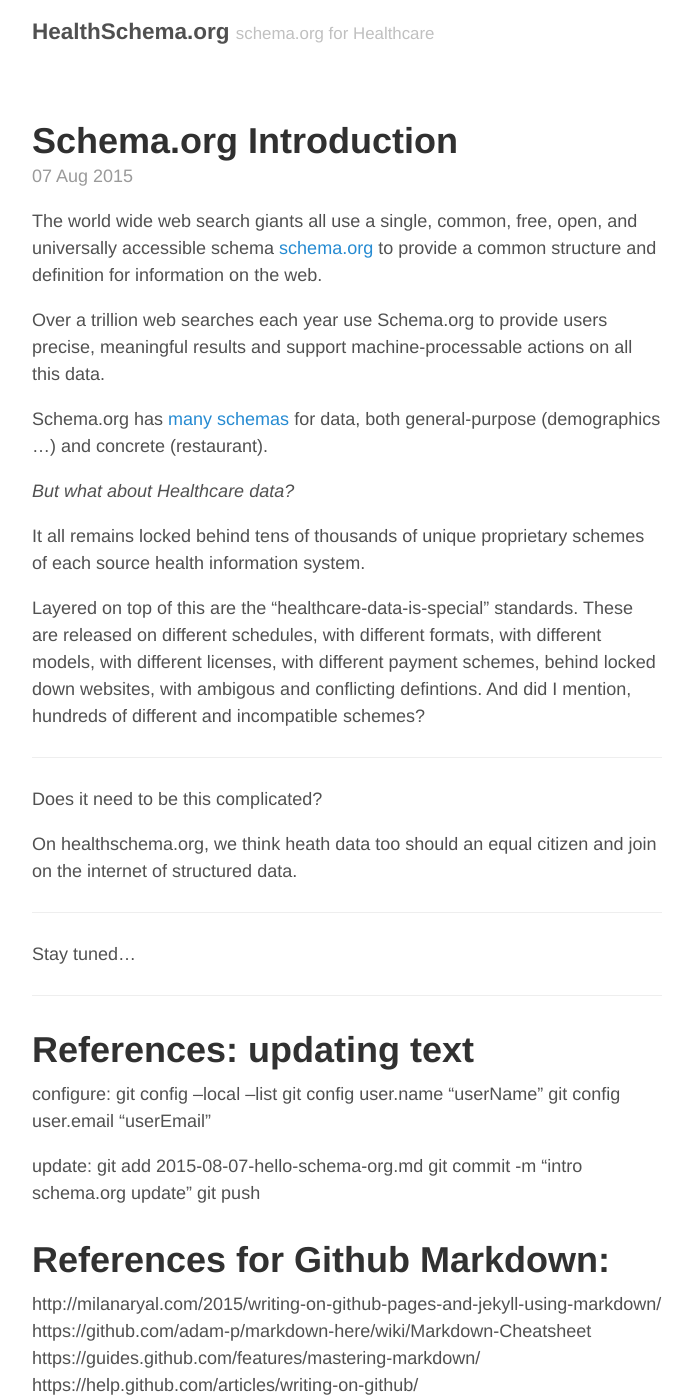
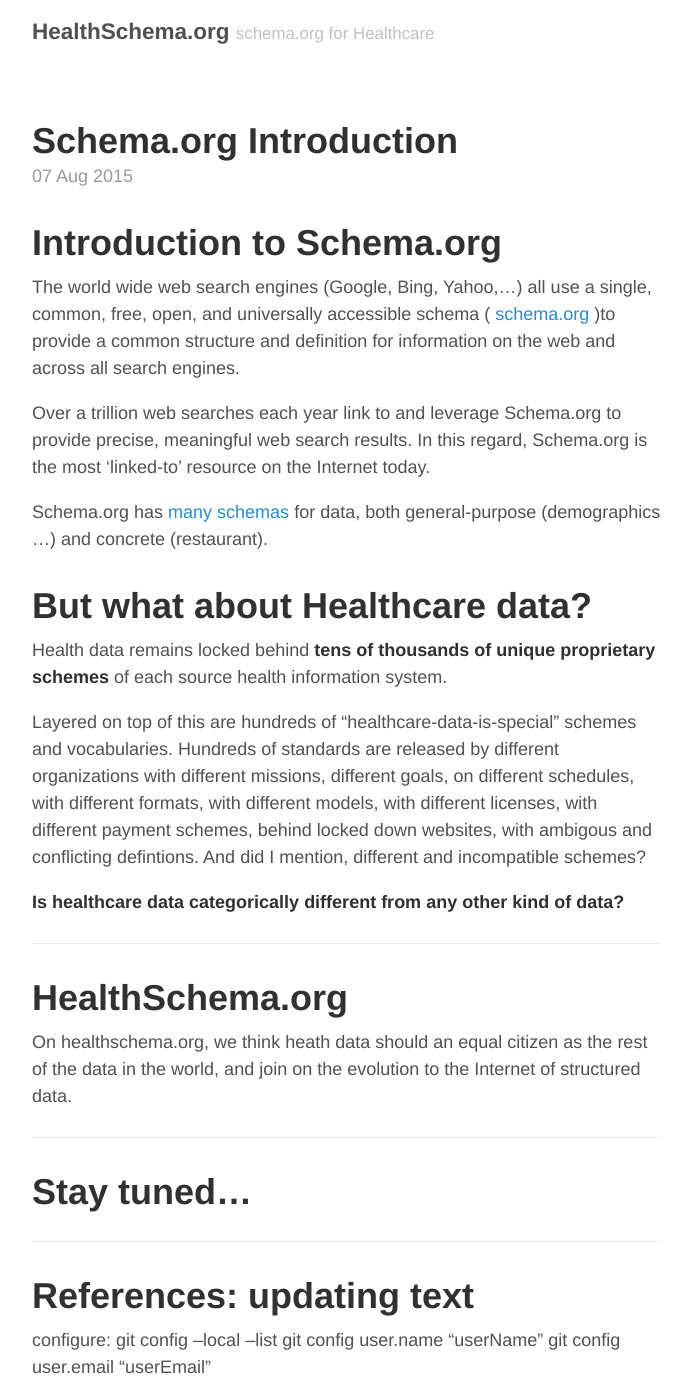
Before and after one commit to healthschema/healthschema.github.io, a Jekyll site: the page built from _posts/2015-08-07-hello-schema-org.md, in a window 1280 px wide and 1400 px high. Shown: the whole window, without its empty margins (293-986 px from the left). Built offline with Jekyll 4.4.1, drawn with Linux system fonts in a browser that asks for light colours.

Commit message:
intro schema.org update

```diff
--- a/_posts/2015-08-07-hello-schema-org.md
+++ b/_posts/2015-08-07-hello-schema-org.md
@@ -3,30 +3,36 @@
 title: Schema.org Introduction
 ---
 
-The world wide web search giants all use a single, common, free, open, and universally accessible schema [schema.org](http://schema.org/) to provide a common structure and definition for information on the web.
+#Introduction to Schema.org
+The world wide web search engines (Google, Bing, Yahoo,...) all use a single, common, free, open, and universally accessible schema ( [schema.org](http://schema.org/) )to provide a common structure and definition for information on the web and across all search engines.
 
-Over a trillion web searches each year use Schema.org to provide users precise, meaningful results and support machine-processable actions on all this data.
+Over a trillion web searches each year link to and leverage Schema.org to provide precise, meaningful web search results.  In this regard, Schema.org is the most 'linked-to' resource on the Internet today.
 
 Schema.org has [many schemas](http://schema.org/docs/schemas.html) for data, both general-purpose (demographics ...) and concrete (restaurant).
 
 
-*But what about Healthcare data?*
+#But what about Healthcare data?
 
-It all remains locked behind tens of thousands of unique proprietary schemes of each source health information system.
+Health data remains locked behind  **tens of thousands of unique proprietary schemes** of each source health information system.
 
-Layered on top of this are the "healthcare-data-is-special" standards.  These are released on different schedules, with different formats, with different models, with different licenses, with different payment schemes,  behind locked down websites, with ambigous and conflicting defintions.  And did I mention, hundreds of different and incompatible schemes?
+Layered on top of this are hundreds of "healthcare-data-is-special" schemes and vocabularies.  Hundreds of standards are released by different organizations with different missions, different goals,  on different schedules, with different formats, with different models, with different licenses, with different payment schemes,  behind locked down websites, with ambigous and conflicting defintions.  And did I mention, different and incompatible schemes?
+
+**Is healthcare data categorically different from any other kind of data?**
+
+-----
+
+#HealthSchema.org
+
+On healthschema.org, we think heath data should an equal citizen as the rest of the data in the world, and join on the evolution to the Internet of structured data.
 
 
 
 -----
-
-Does it need to be this complicated?
-
-On healthschema.org, we think heath data too should an equal citizen and join on the internet of structured data.
+#Stay tuned...
 
 
------
-Stay tuned...
+
+
 
 
 -----
```
